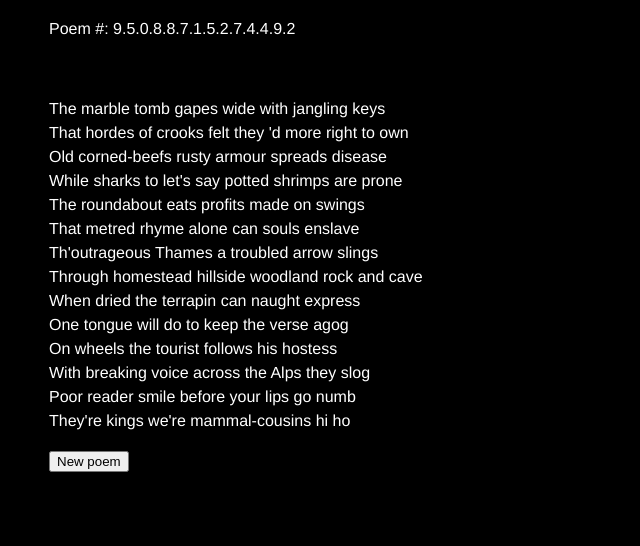
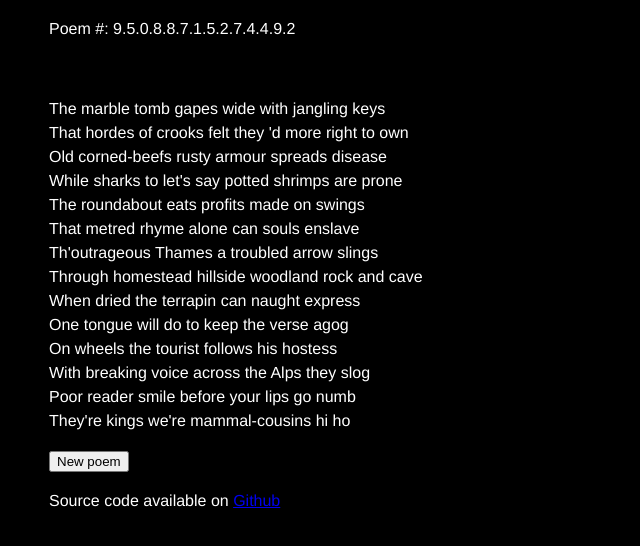
Before and after one commit to olliepalmer/a-hundred-thousand-billion-poems, a plain HTML site: page index.html in a window 1280 px wide. Shown: the part 172-718 px from the top of the page, without its empty margins (51-691 px from the left). Drawn offline with Linux system fonts and the light colour scheme.

Commit message:
added attribution

```diff
--- a/index.html
+++ b/index.html
@@ -33,5 +33,7 @@ function startAgain() {
 }
 </script>
 
+<p>Source code available on <a href="https://github.com/olliepalmer/a-hundred-thousand-billion-poems/" target="_blank">Github</a></p>
+
 </body>
 </html>
```
